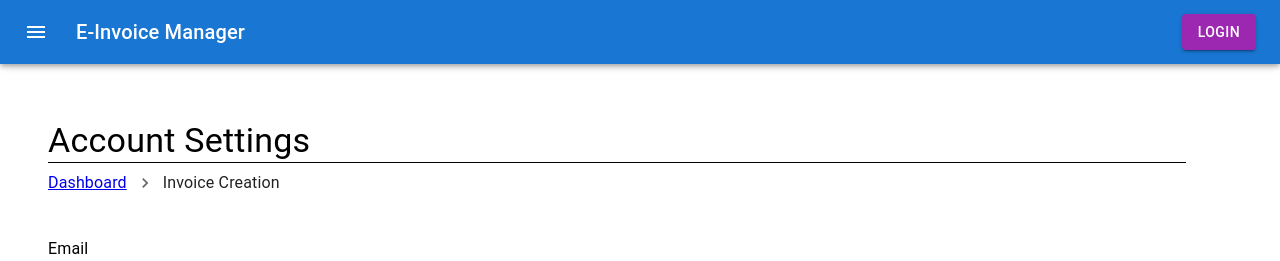
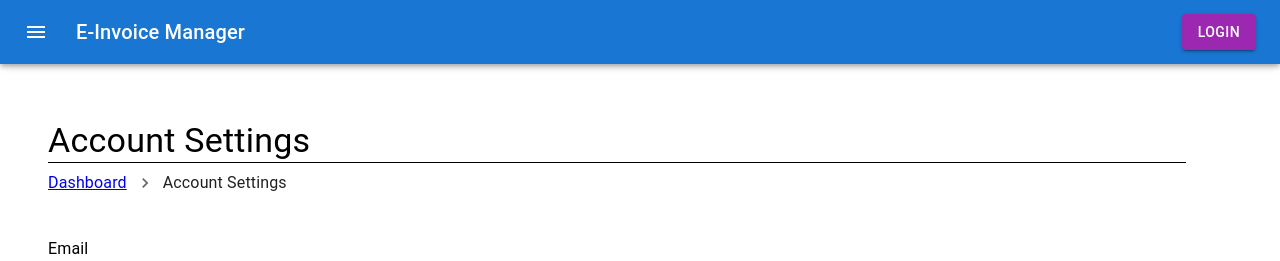
Before and after one commit to Nathan-CSE/Invoicify, a React (Create React App) app in the folder frontend/: page /settings in a window 1280 px wide. Shown: the top 261 px of the page. Built offline with nearby package versions, Linux system fonts and the light colour scheme.

Commit message:
Fixed up text on breadcrumb on settings page

```diff
--- a/frontend/src/pages/SettingsPage.tsx
+++ b/frontend/src/pages/SettingsPage.tsx
@@ -84,7 +84,7 @@ function SettingsPage(props: { token: string }) {
             Dashboard
           </Typography>
 
-          <Typography color='text.primary'>Invoice Creation</Typography>
+          <Typography color='text.primary'>Account Settings</Typography>
         </Breadcrumbs>
 
         <Box sx={{ mt: 5, width: '100%' }}>
```
